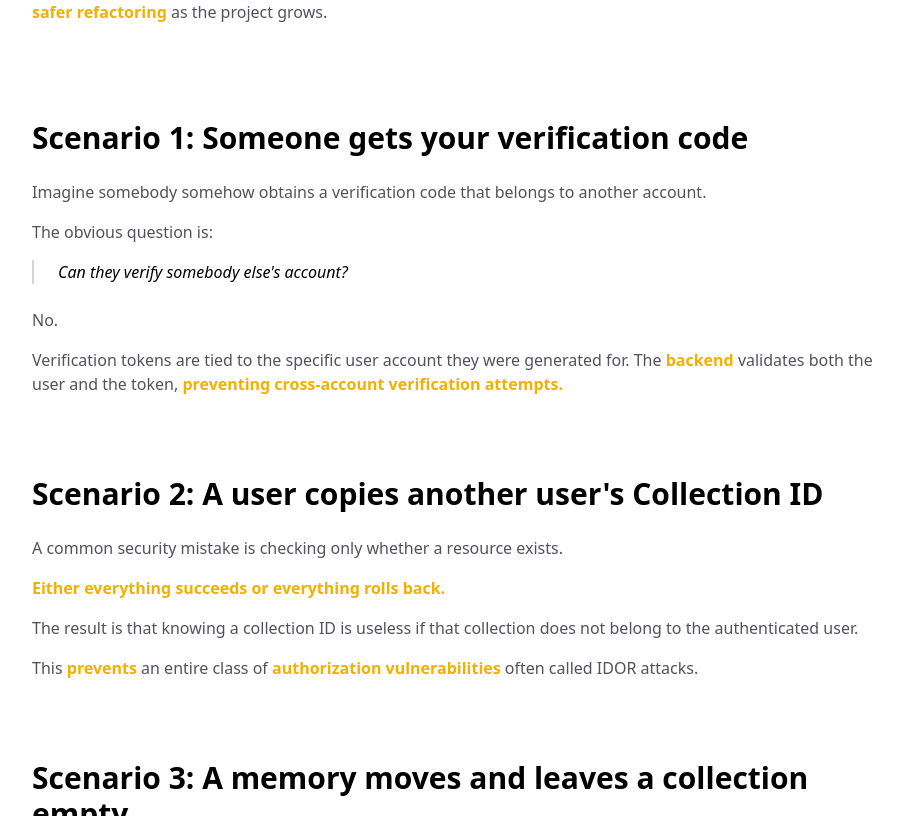
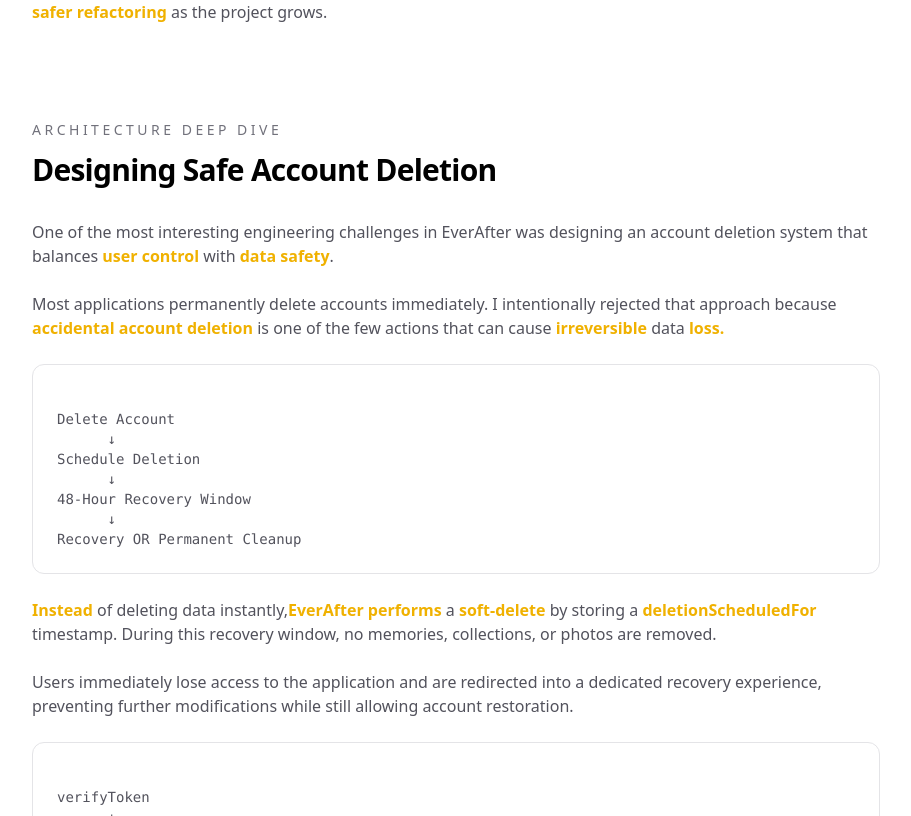
Before and after one commit to frankoadeleye/frank-adeleye, a Next.js app: page /case-study/everafter in a window 1280 px wide. Shown: the part 1984-2800 px from the top of the page, without its empty margins (184-1095 px from the left). Built offline with nearby package versions, Linux system fonts and the light colour scheme.

Commit message:
added everafter delete feature to case study

```diff
--- a/app/case-study/everafter/page.tsx
+++ b/app/case-study/everafter/page.tsx
@@ -177,6 +177,139 @@
               to <Highlight>improve maintainability,</Highlight> reduce runtime
               errors, <Highlight>and</Highlight> provide{" "}
               <Highlight>safer refactoring</Highlight> as the project grows.
+            </p>
+          </div>
+        </section>
+        <section className="mt-24">
+          <p className="mb-3 text-sm font-medium uppercase tracking-[0.25em] text-zinc-500 dark:text-zinc-400">
+            Architecture Deep Dive
+          </p>
+
+          <h2 className="text-3xl font-semibold tracking-tight">
+            Designing Safe Account Deletion
+          </h2>
+
+          <div className="mt-8 space-y-6 text-zinc-600 dark:text-zinc-400">
+            <p>
+              One of the most interesting engineering challenges in EverAfter
+              was designing an account deletion system that balances{" "}
+              <Highlight>user control</Highlight> with{" "}
+              <Highlight>data safety</Highlight>.
+            </p>
+
+            <p>
+              Most applications permanently delete accounts immediately. I
+              intentionally rejected that approach because{" "}
+              <Highlight>accidental account deletion</Highlight> is one of the
+              few actions that can cause <Highlight>irreversible</Highlight>{" "}
+              data <Highlight>loss.</Highlight>
+            </p>
+
+            <div className="rounded-xl border border-zinc-200 p-6 dark:border-zinc-800">
+              <pre className="overflow-x-auto text-sm">
+                {`
+Delete Account
+      ↓
+Schedule Deletion
+      ↓
+48-Hour Recovery Window
+      ↓
+Recovery OR Permanent Cleanup
+`}
+              </pre>
+            </div>
+
+            <p>
+              <Highlight>Instead</Highlight> of deleting data instantly,
+              <Highlight>EverAfter performs</Highlight> a{" "}
+              <Highlight>soft-delete</Highlight> by storing a{" "}
+              <Highlight>deletionScheduledFor</Highlight> timestamp. During this
+              recovery window, no memories, collections, or photos are removed.
+            </p>
+
+            <p>
+              Users immediately lose access to the application and are
+              redirected into a dedicated recovery experience, preventing
+              further modifications while still allowing account restoration.
+            </p>
+
+            <div className="rounded-xl border border-zinc-200 p-6 dark:border-zinc-800">
+              <pre className="overflow-x-auto text-sm">
+                {`
+verifyToken
+      ↓
+checkAccountStatus
+      ↓
+Controller
+`}
+              </pre>
+            </div>
+
+            <p>
+              Frontend protection alone is never trusted. Every protected{" "}
+              <Highlight>API</Highlight>
+              request <Highlight>passes</Highlight> through backend{" "}
+              <Highlight>middleware</Highlight>
+              that validates account status before any business logic executes.
+            </p>
+
+            <p>
+              This means even if someone bypasses the UI and manually calls
+              protected endpoints, requests are still blocked server-side.
+            </p>
+
+            <p>If the user changes their mind, recovery is instant:</p>
+
+            <div className="rounded-xl border border-zinc-200 p-6 dark:border-zinc-800">
+              <pre className="overflow-x-auto text-sm">
+                {`
+Recover Account
+      ↓
+deletionScheduledFor = null
+      ↓
+Access Restored
+`}
+              </pre>
+            </div>
+
+            <p>
+              Because no data has been deleted yet, recovery requires no
+              backups, migrations, or restoration process. The system simply
+              clears a timestamp and restores full access.
+            </p>
+
+            <p>
+              After the recovery window expires, a scheduled backend job
+              performs the final cleanup process:
+            </p>
+
+            <div className="rounded-xl border border-zinc-200 p-6 dark:border-zinc-800">
+              <pre className="overflow-x-auto text-sm">
+                {`
+Delete Photos
+      ↓
+Delete Memories
+      ↓
+Delete Collections
+      ↓
+Delete User
+`}
+              </pre>
+            </div>
+
+            <p>
+              The cleanup pipeline intentionally deletes resources in dependency
+              order, preventing <Highlight>orphaned database records</Highlight>{" "}
+              and <Highlight>leaked Cloudinary assets</Highlight>.
+            </p>
+
+            <p>
+              The result is a deletion system built around{" "}
+              <Highlight>defense in depth</Highlight>,{" "}
+              <Highlight>recovery safety</Highlight>,{" "}
+              <Highlight>API bypass protection</Highlight>, and{" "}
+              <Highlight>data integrity</Highlight> rather than simply removing
+              records from a database.
             </p>
           </div>
         </section>
@@ -372,7 +505,7 @@
 
           <p className="mt-4 text-zinc-600 dark:text-zinc-400">
             More importantly, it taught me{" "}
-            <Highlight>how to translate product ideas into</Highlight>
+            <Highlight>how to translate product ideas into </Highlight>
             enforceable <Highlight>technical rules</Highlight> instead of
             relying on assumptions in the frontend.
           </p>
```
